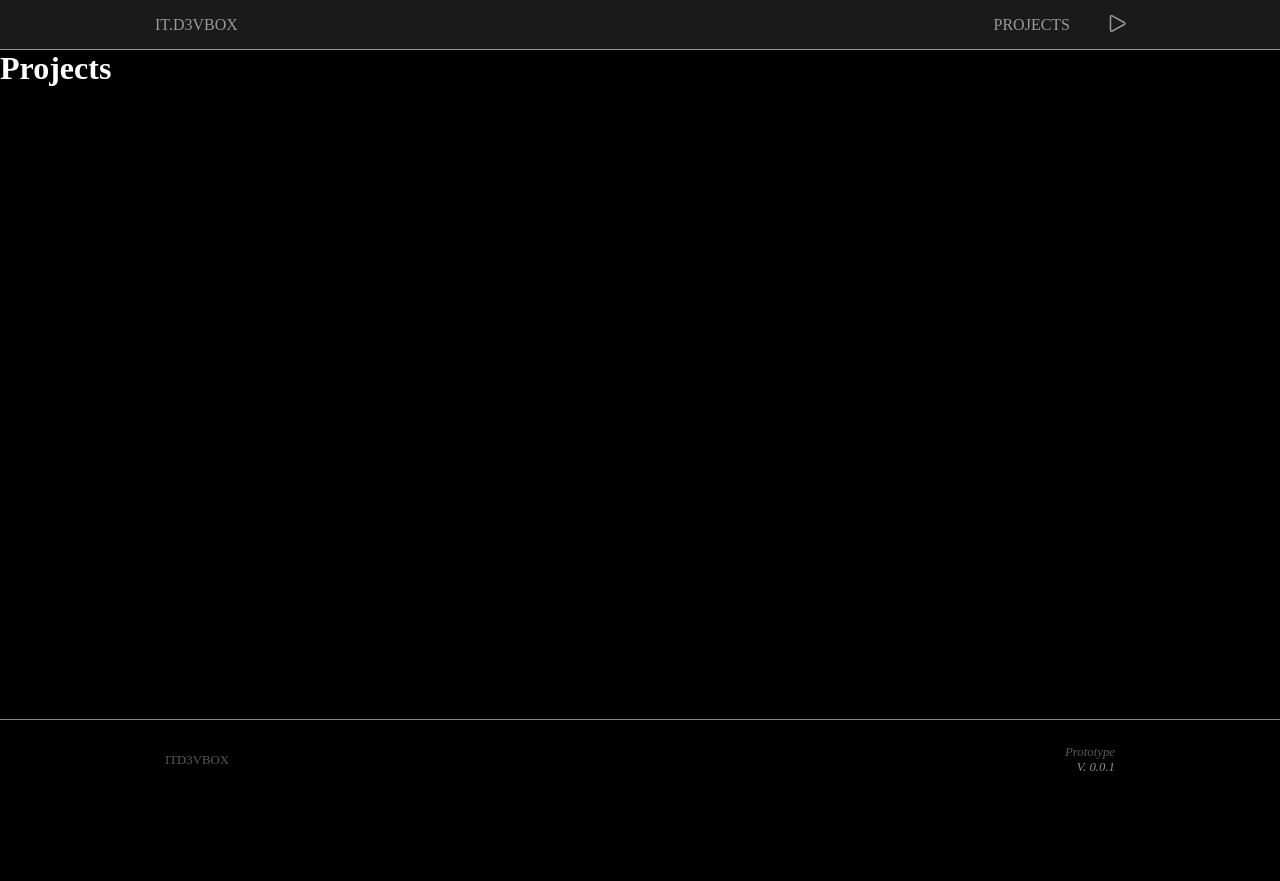
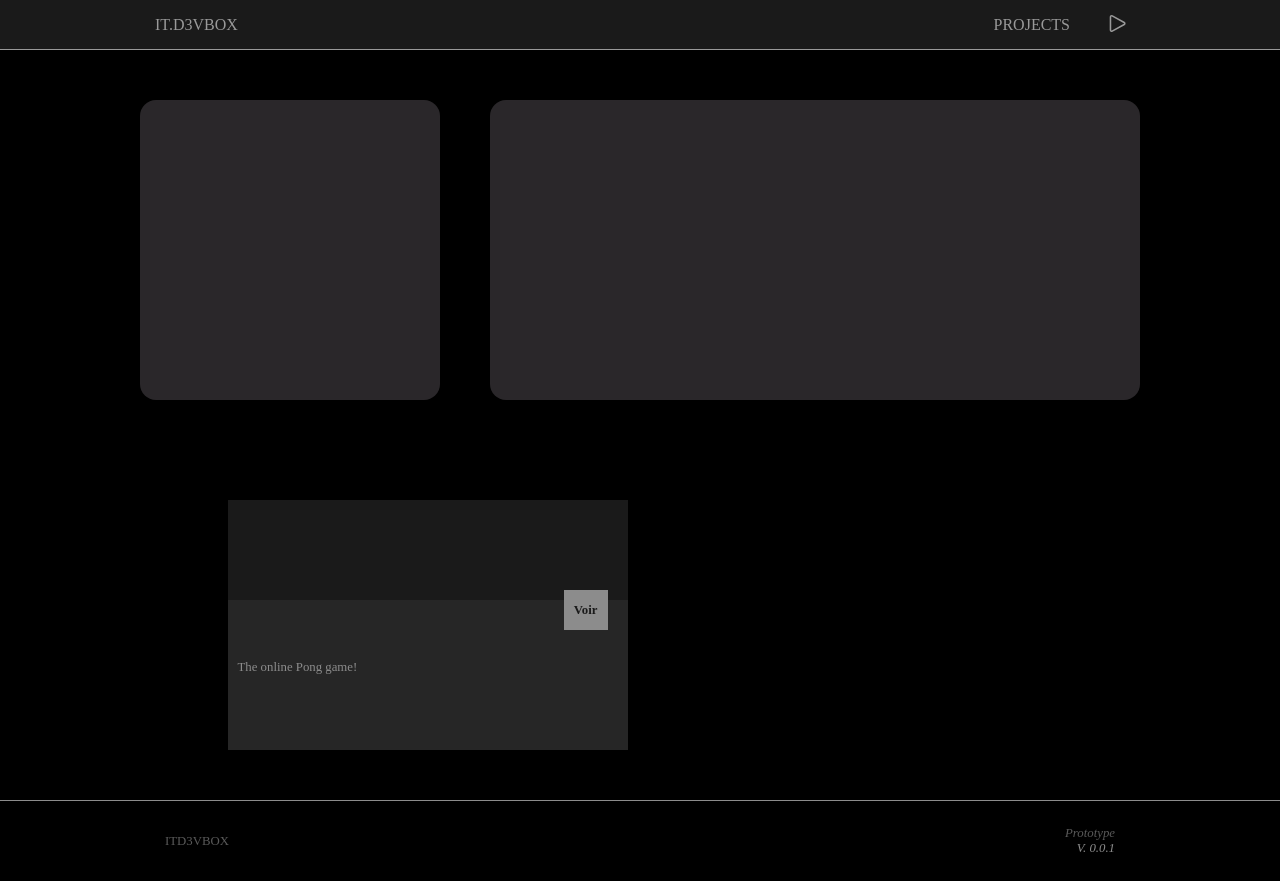
Before and after one commit to itd3vbox/itd3vbox.github.io, a Next.js app: page /projects in a window 1280 px wide. Before the commit the page ends 800 px from the top, so only its background shows below. Built offline with nearby package versions, Linux system fonts and the light colour scheme.

Commit message:
projects page updated

```diff
--- /dev/null
+++ b/src/app/projects/Projects.tsx
@@ -0,0 +1,74 @@
+'use client';
+
+import React from "react"
+import {
+    PlayIcon,
+    CreditCardIcon,
+    SparklesIcon,
+} from '@heroicons/react/24/outline';
+import Data from "./data/Data";
+
+import './sass/main.sass'
+
+interface ProjectsProps
+{
+
+}
+
+
+interface ProjectsState
+{
+
+}
+
+export default class Projects extends React.Component<any, ProjectsState>
+{
+    data: any
+
+    constructor(props: any)
+    {
+        super(props)
+        this.state = {
+
+        }
+        this.data = new Data()
+    }
+
+    renderProjects()
+    {
+        const elements: any = []
+        const projects = this.data.getData()
+        for (let index = 0; index < projects.length; index++)
+        {
+            const project = projects[index]
+            elements.push(
+                <article className="project" key={ index + 1 }>
+                    <img src="" alt="" />
+                    <div className="wrapper">
+                        <a href={ project.link } target="_blank">Voir</a>
+                        <h3>{ project.name }</h3>
+                        <p className="decription-short">
+                            { project.description }
+                        </p>
+                    </div>
+                </article>
+            )
+        }
+        return elements
+    }
+
+    render()
+    {
+        return (
+            <div id="projects">
+                 <div className="p-top">
+                    <div className="block-left"></div>
+                    <div className="block-right"></div>
+                </div>
+                <div className="p-list">
+                    { this.renderProjects() }
+                </div>
+            </div>
+        )
+    }
+}
--- /dev/null
+++ b/src/app/projects/data/Data.tsx
@@ -0,0 +1,24 @@
+import GamesData from "./games.data"
+
+export default class Data
+{
+    data: any = []
+
+    constructor()
+    {
+        this.load()
+    }
+
+    getData(): any
+    {
+        return this.data
+    }
+
+    private load(): void
+    {
+        this.data = [
+            ...this.data,
+            ...GamesData
+        ]
+    }
+}
--- /dev/null
+++ b/src/app/projects/data/games.data.tsx
@@ -0,0 +1,7 @@
+export default [
+    {
+        title: 'Pong',
+        description: 'The online Pong game!',
+        link: '#',
+    },
+]
--- a/src/app/projects/page.tsx
+++ b/src/app/projects/page.tsx
@@ -1,10 +1,10 @@
-import './sass/main.sass';
+import Projects from './Projects';
 
 export default function Page()
 {
     return (
-        <div id="projects">
-           <h1>Projects</h1>
-        </div>
+        <>
+            <Projects />
+        </>
     );
 }
--- /dev/null
+++ b/src/app/projects/sass/_project.sass
@@ -0,0 +1,70 @@
+.project
+    width: 400px
+    height: 250px
+    background-color: var(--color-10)
+    color: var(--color-19)
+    position: relative
+
+    .img-frame
+        width: 100%
+        height: 75%
+        position: absolute
+        top: 0
+        left: 0
+        overflow: hidden
+
+        img
+            width: 100%
+            position: absolute
+            top: 50%
+            left: 50%
+            transform: translate(-50%, -50%)
+
+
+    .wrapper
+        width: 100%
+        height: 60%
+        position: relative
+        background: var(--color-11)
+        color: var(--color-19)
+        position: absolute
+        top: 40%
+        box-sizing: border-box
+        padding: 50px 10px 10px 10px
+
+        a
+            height: 40px
+            display: inline-flex
+            justify-content: center
+            align-items: center
+            box-sizing: border-box
+            padding: 10px
+            position: absolute
+            top: -10px
+            right: 20px
+            background-color: var(--color-19)
+            color: var(--color-10)
+            font-size: 0.8rem
+            font-weight: bolder
+
+        h3
+            font-size: 1rem
+
+        p
+            font-size: 0.8rem
+            margin-top: 10px
+
+    button.btn-play
+        width: 40px
+        height: 40px
+        display: inline-flex
+        justify-content: center
+        align-items: center
+        position: absolute
+        top: -20px
+        left: 20px
+        cursor: pointer
+        background-color: var(--color-19)
+        color: var(--color-10)
+        svg
+            width: 15px
--- a/src/app/projects/sass/main.sass
+++ b/src/app/projects/sass/main.sass
@@ -1 +1,36 @@
 #projects
+    width: 100%
+    display: flex
+    flex-direction: column
+    gap: 50px
+    box-sizing: border-box
+    padding: 50px 10px
+
+    .p-top
+        width: 100%
+        max-width: 1000px
+        margin: 0 auto
+        display: flex
+        gap: 50px
+
+        .block-left,
+        .block-right
+            height: 300px
+            border-radius: 1rem
+            background-color: var(--color-40)
+
+        .block-left
+            width: 300px
+
+        .block-right
+            flex: 1
+
+    .p-list
+        max-width: 1000px
+        display: grid
+        grid-template-columns: repeat(auto-fill, 400px)
+        margin: 50px auto 0 auto
+        justify-content: center
+        gap: 25px
+
+        @import './_project'
```
